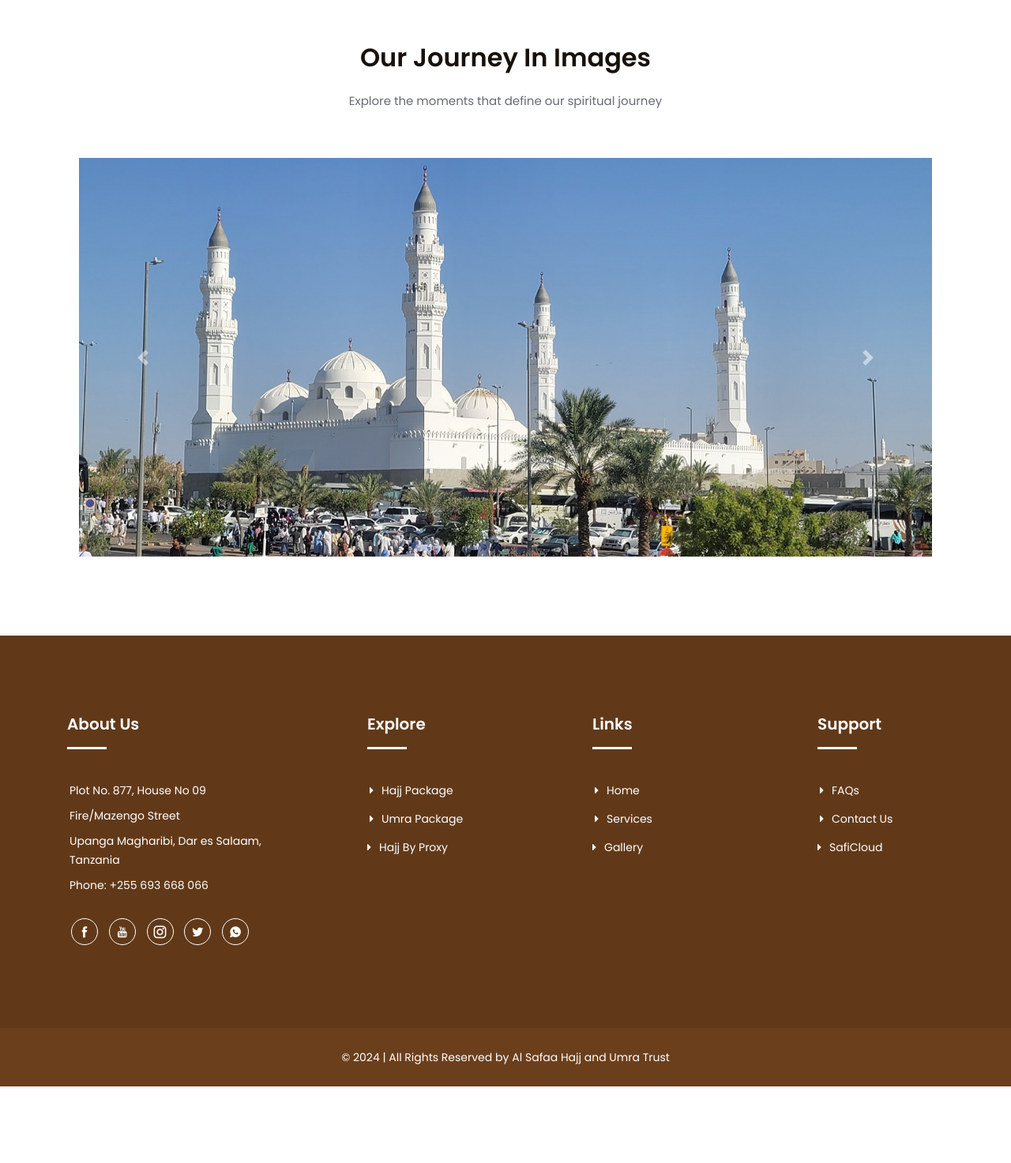
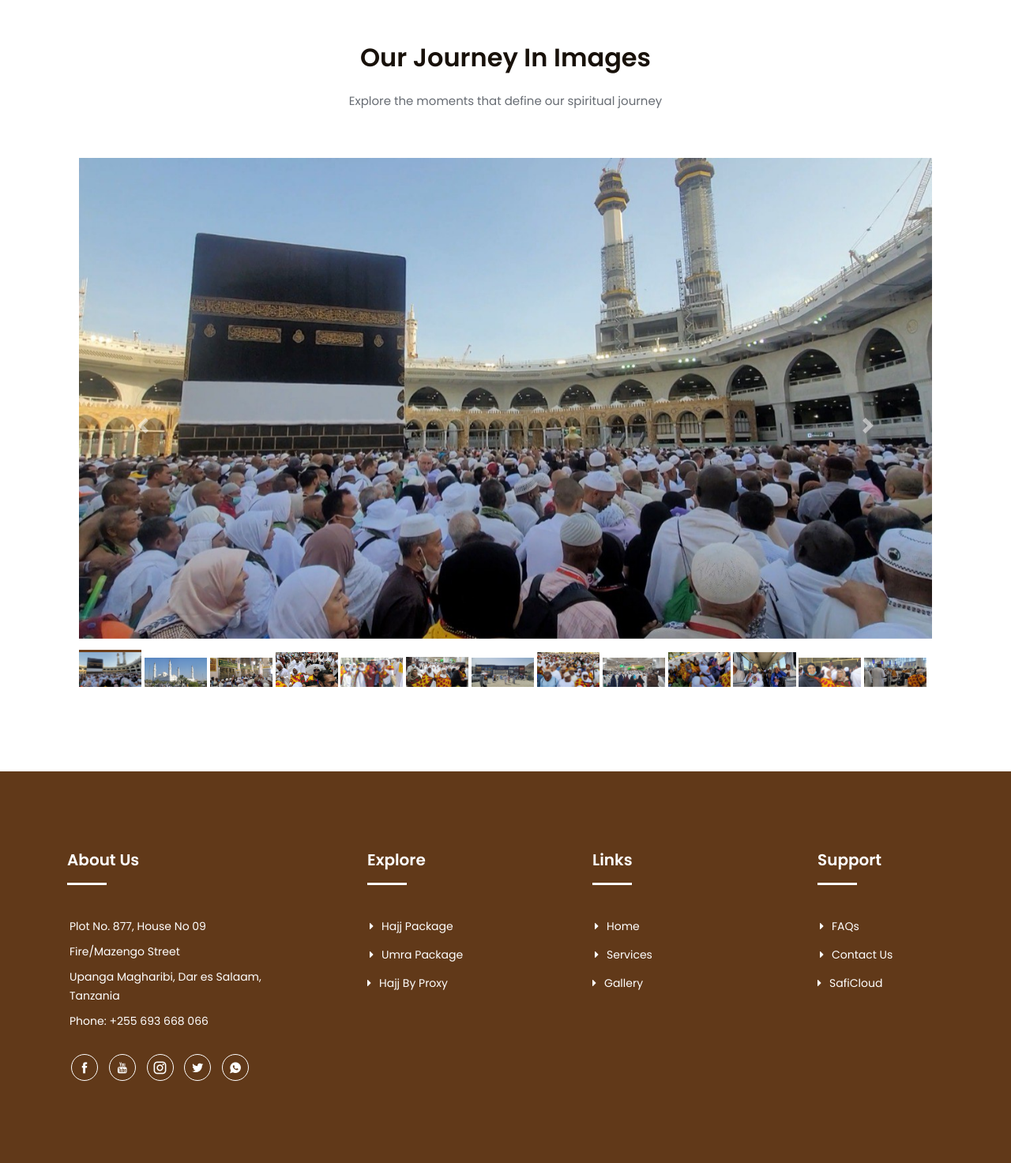
Before and after one commit to Fat-hy/Al-Safaa, a PHP site: page /about in a window 1280 px wide. Shown: the part 2627-4100 px from the top of the page at 79% size. Before the commit the page ends 4003 px from the top, so only its background shows below. Run offline with PHP 8.4, Linux system fonts and the light colour scheme; some libraries are stand-ins or nearby versions.

Commit message:
New Gallery

```diff
--- a/about.php
+++ b/about.php
@@ -333,72 +333,77 @@
           <h2>Our Journey in Images</h2>
           <p>Explore the moments that define our spiritual journey</p>
         </div>
+
+          <style>
+              #thumbnailCarousel{
+                  z-index: 99999;
+                  position: relative;
+              }
+              #thumbnailCarousel .active{
+                  border-top: 3px solid #6C3F1C;
+              }
+              #thumbnailCarousel .carousel-item {
+                  cursor: pointer;
+              }
+
+              #thumbnailCarousel .carousel-item {
+                  display: inline-block;
+                  width: 5.65em;
+                  cursor: pointer;
+                  margin-top: 1em;
+              }
+
+              .thumbnails-images .carousel-item img{
+                  object-fit: cover;
+                  height: 100%; /* Ensure the image covers the entire height of the container */
+                  width: 100% !important;  /* Ensure the image covers the entire width of the container */
+              }
+          </style>
         <div class="container">
           <div id="carouselExample" class="carousel slide" data-ride="carousel">
             <div class="carousel-inner">
-              <div class="carousel-item active">
-                <img src="img/hajj1.jpg" class="d-block w-100" alt="Hijja 1" />
+                <?php
+                $images = array(
+                    "zunguka.jpg",
+                    "hajj1.jpg",
+                    "hajj2.jpg",
+                    "hajj3.jpg",
+                    "kanga.jpg",
+                    "hajj5.jpg",
+                    "hajj6.jpg",
+                    "safa.jpg",
+                    "hajj8.jpg",
+                    "group.jpg",
+                    "hajj10.jpg",
+                    "jabal.jpg",
+                    "hajj12.jpg",
+                );
+
+                foreach($images as $key=>$single_hajj_image){
+                    ?>
+                    <div class="carousel-item <?php echo ($key==0)?"active":""?>">
+                        <img src="img/<?php echo $single_hajj_image;?>" class="d-block w-100" alt="Hijja <?php echo $key?>" />
+                    </div>
+                <?php
+                }
+                ?>
+            </div>
+
+              <!-- Thumbnails carousel -->
+              <div id="thumbnailCarousel" class="carousel slide" data-ride="carousel">
+                  <div class="carousel-inner thumbnails-images">
+                      <?php foreach($images as $key=>$single_hajj_image){
+                      ?>
+                      <div class="carousel-item <?php echo ($key==0)?"active":""?>">
+                          <img src="img/<?php echo $single_hajj_image;?>" class="d-block w-100" alt="Hijja <?php echo $key?>" />
+                      </div>
+                      <?php
+                      }
+                      ?>
+                  </div>
               </div>
-              <div class="carousel-item">
-                <img src="img/hajj2.jpg" class="d-block w-100" alt="Hijja 2" />
-              </div>
-              <div class="carousel-item">
-                <img
-                  src="img/hujjaj1.jpg"
-                  class="d-block w-100"
-                  alt="Hujjaj 1"
-                />
-              </div>
-              <div class="carousel-item">
-                <img
-                  src="img/hujjaj2.jpg"
-                  class="d-block w-100"
-                  alt="Hujjaj 2"
-                />
-              </div>
-              <div class="carousel-item">
-                <img src="img/hajj3.jpg" class="d-block w-100" alt="Hijja 3" />
-              </div>
-              <div class="carousel-item">
-                <img src="img/hajj4.jpg" class="d-block w-100" alt="Hijja 4" />
-              </div>
-              <div class="carousel-item">
-                <img src="img/hajj5.jpg" class="d-block w-100" alt="Hijja 5" />
-              </div>
-              <div class="carousel-item">
-                <img src="img/hajj6.jpg" class="d-block w-100" alt="Hijja 6" />
-              </div>
-              <div class="carousel-item">
-                <img src="img/hajj7.jpg" class="d-block w-100" alt="Hijja 7" />
-              </div>
-              <div class="carousel-item">
-                <img src="img/hajj8.jpg" class="d-block w-100" alt="Hijja 8" />
-              </div>
-              <div class="carousel-item">
-                <img src="img/hajj9.jpg" class="d-block w-100" alt="Hijja 9" />
-              </div>
-              <div class="carousel-item">
-                <img
-                  src="img/hajj10.jpg"
-                  class="d-block w-100"
-                  alt="Hijja 10"
-                />
-              </div>
-              <div class="carousel-item">
-                <img
-                  src="img/hajj11.jpg"
-                  class="d-block w-100"
-                  alt="Hijja 11"
-                />
-              </div>
-              <div class="carousel-item">
-                <img
-                  src="img/hajj12.jpg"
-                  class="d-block w-100"
-                  alt="Hijja 12"
-                />
-              </div>
-            </div>
+
+
             <a
               class="carousel-control-prev"
               href="#carouselExample"
@@ -627,5 +632,23 @@
     <script src="js/bootstrap.min.js"></script>
     <!-- Main JS -->
     <script src="js/main.js"></script>
+
+
+    <script>
+        $(document).ready(function () {
+            // Handle click events on thumbnail items
+            $('#thumbnailCarousel .carousel-item').on('click', function () {
+                // Remove active class from all thumbnail items
+                $('#thumbnailCarousel .carousel-item').removeClass('active');
+
+                // Add active class to the clicked thumbnail item
+                $(this).addClass('active');
+
+                // Update main carousel to the clicked thumbnail index
+                var index = $(this).index();
+                $('#carouselExample').carousel(index);
+            });
+        });
+    </script>
   </body>
 </html>
```
Also changed, not shown: img/group.jpg (added), img/jabal.jpg (added), img/kanga.jpg (added), img/safa.jpg (added), img/zunguka.jpg (added).
